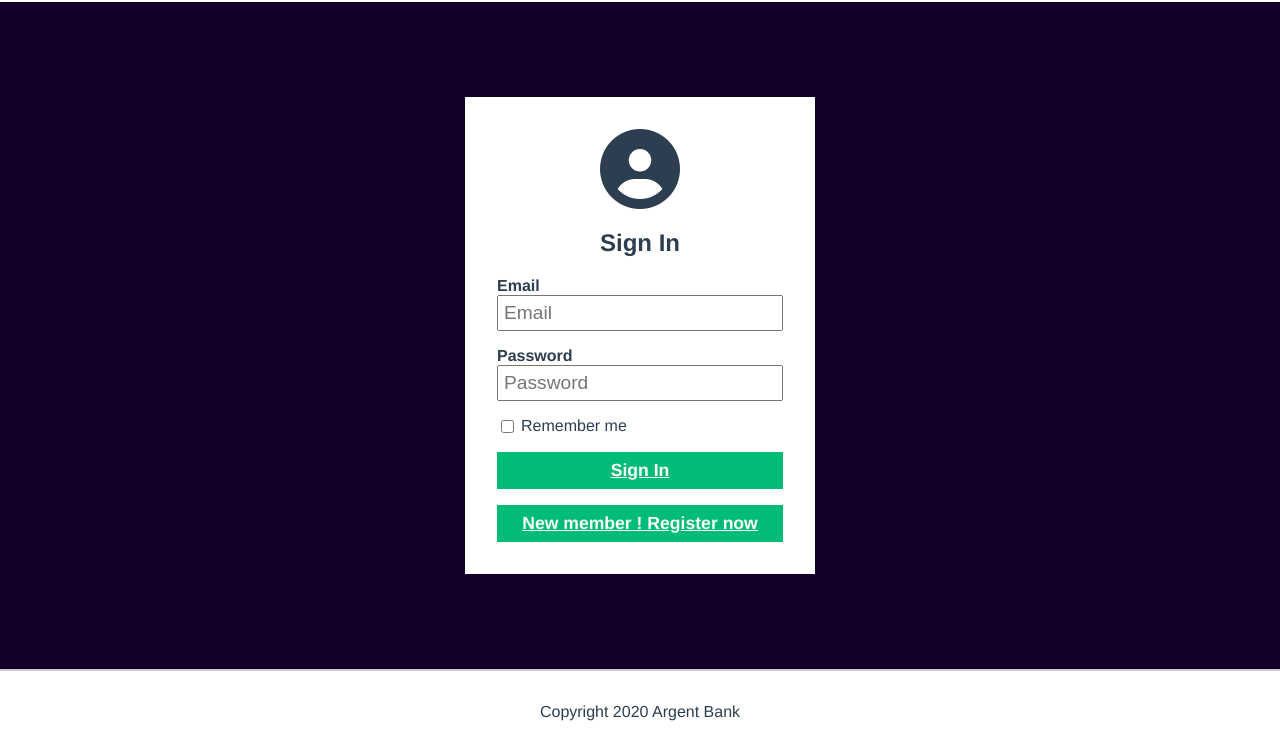
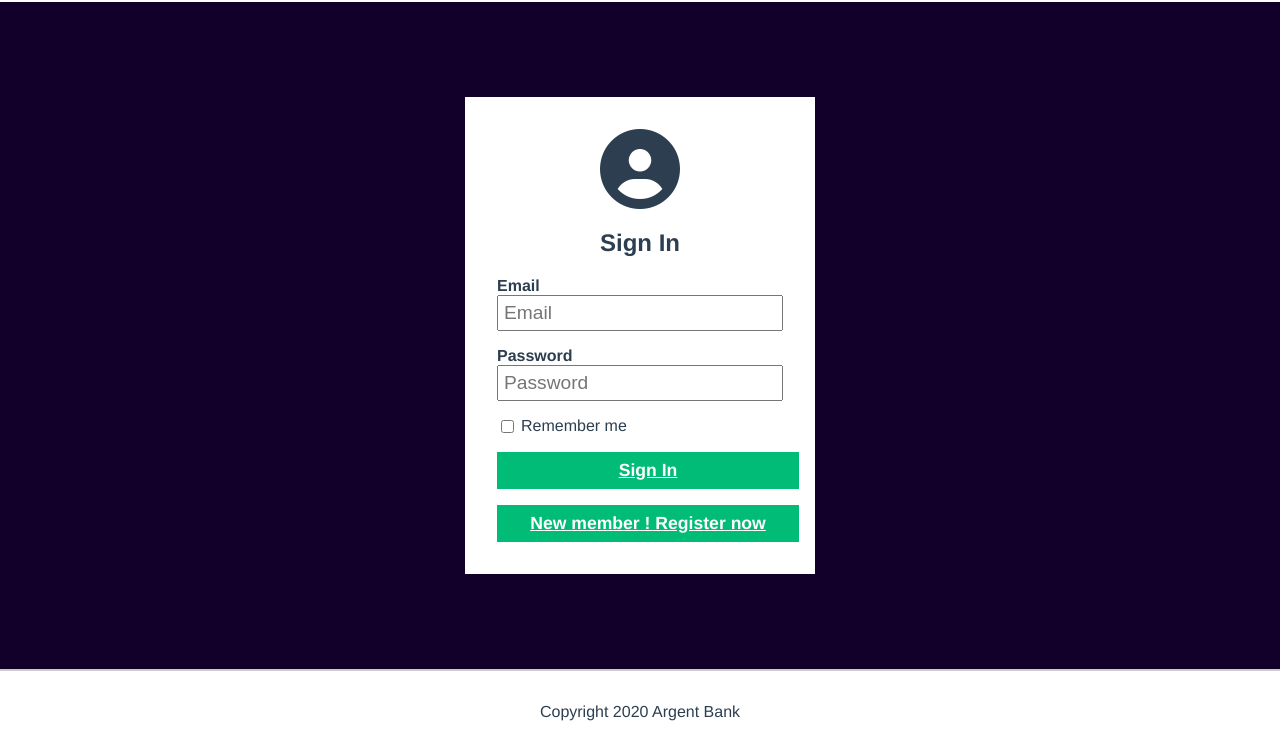
Before and after one commit to Guillaume-lalib/p11-openclassroom, a React app in the folder frontend/: page /login in a window 1280 px wide. Shown: the part 62-807 px from the top of the page. Built offline with nearby package versions, Linux system fonts and the light colour scheme.

Commit message:
modif style

```diff
--- a/frontend/src/index.css
+++ b/frontend/src/index.css
@@ -193,8 +193,14 @@ main {
   width: 80%;
   margin: 0px;
 }
+.signup-button {
+  width: 95% !important;
+}
 
-.sign-in-button {
+.sign-in-button,
+.signup-button {
+  cursor: pointer;
+  width: 100%;
   display: block;
   padding: 8px;
   font-size: 1.1rem;
```
